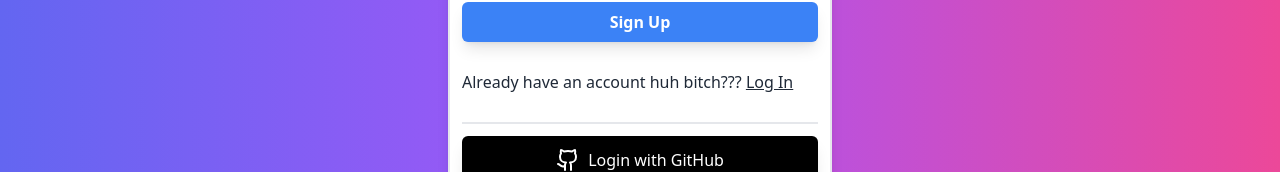
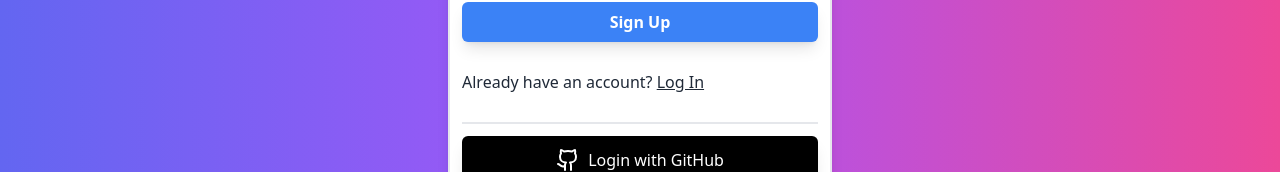
Before and after one commit to duc-beluga/Pomodoro, a React (Vite) app in the folder client/: page /signup in a window 1280 px wide. Shown: the part 403-575 px from the top of the page. Built offline with nearby package versions, Linux system fonts and the light colour scheme; no server answers.

Commit message:
Update SignUp.jsx
Friend's Input

```diff
--- a/client/src/pages/SignUp.jsx
+++ b/client/src/pages/SignUp.jsx
@@ -40,7 +40,7 @@ const SignUp = () => {
             Sign Up
           </button>
           <span className="my-4">
-            Already have an account huh bitch???{" "}
+            Already have an account?{" "}
             <Link to="/" className="underline">
               Log In
             </Link>
```
